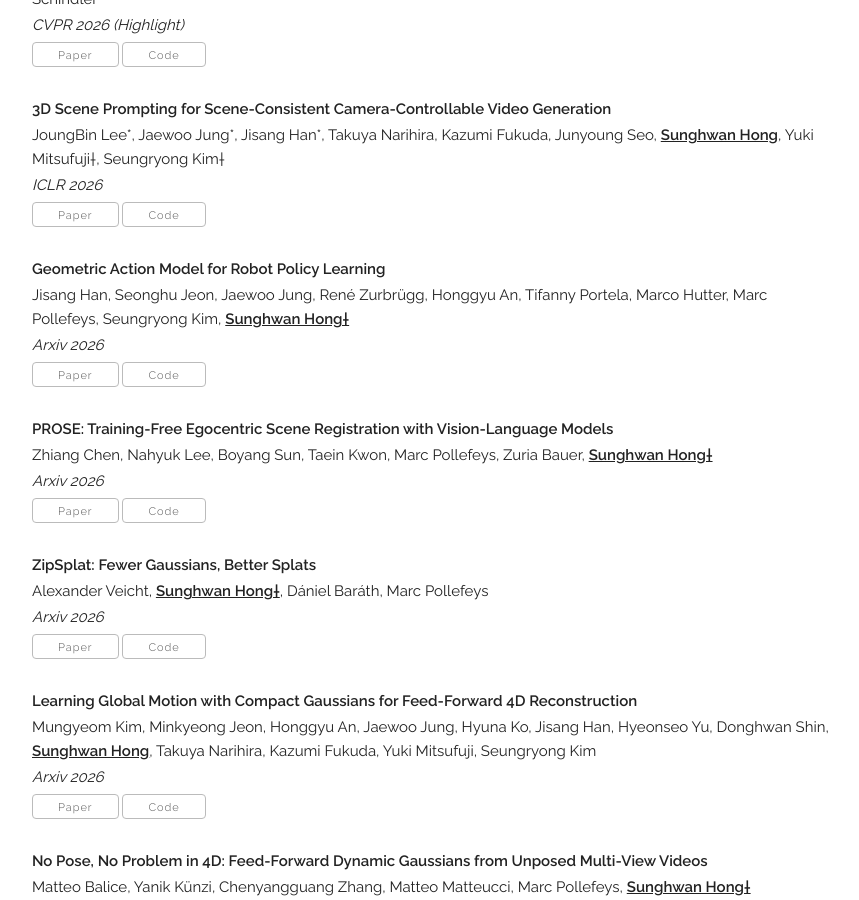
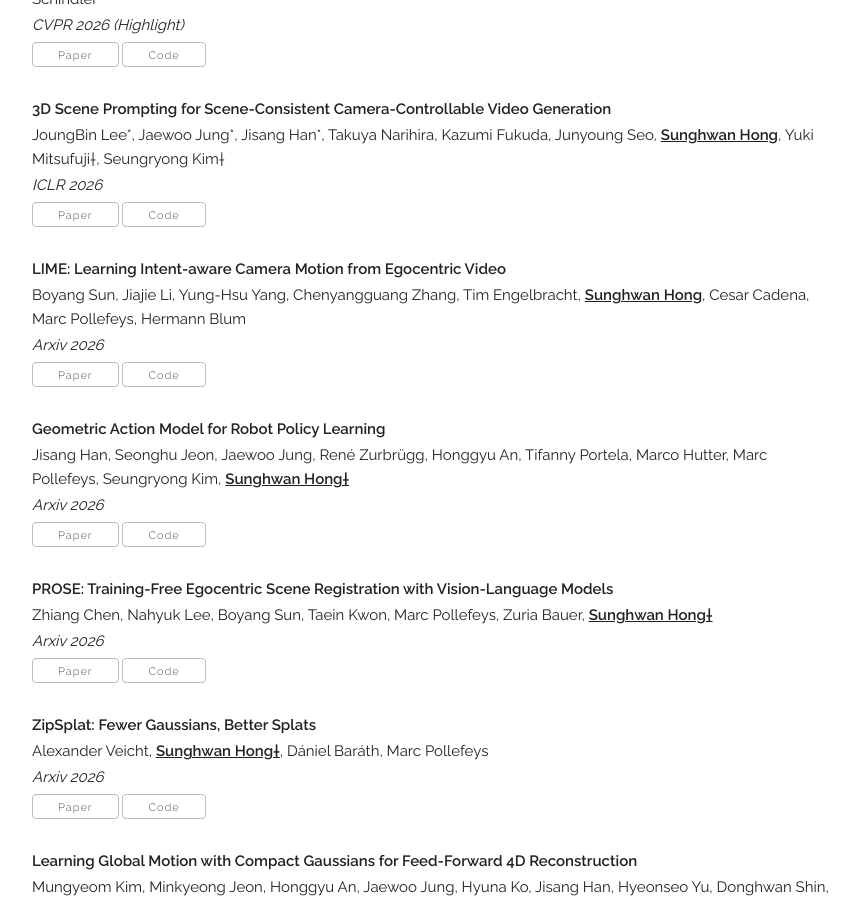
Before and after one commit to SunghwanHong/sunghwanhong.github.io, a Jekyll site: the page built from index.html, in a window 1280 px wide and 900 px high, scrolled down 2969 px. Shown: the whole window, without its empty margins (208-1067 px from the left). Built offline with Jekyll 4.4.1, drawn with Linux system fonts in a browser that asks for light colours; some web fonts are replaced.

Commit message:
Update publications.yaml

```diff
--- a/_data/publications.yaml
+++ b/_data/publications.yaml
@@ -59,6 +59,13 @@ papers:
     venue: "ICLR 2026"
     paper_pdf: "https://arxiv.org/abs/2606.17046"
     code: "https://arxiv.org/abs/2606.17046"
+    selected: y
+
+  - title: "LIME: Learning Intent-aware Camera Motion from Egocentric Video"
+    authors: "Boyang Sun, Jiajie Li, Yung-Hsu Yang, Chenyangguang Zhang, Tim Engelbracht, <b><u>Sunghwan Hong</u></b>, Cesar Cadena, Marc Pollefeys, Hermann Blum"
+    venue: "Arxiv 2026"
+    paper_pdf: "https://arxiv.org/pdf/2607.02417"
+    code: "https://boysun045.github.io/LIME-Page/"
     selected: y
 
   - title: "Geometric Action Model for Robot Policy Learning"
```
